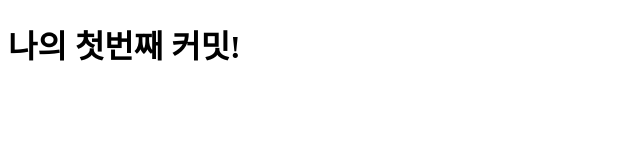
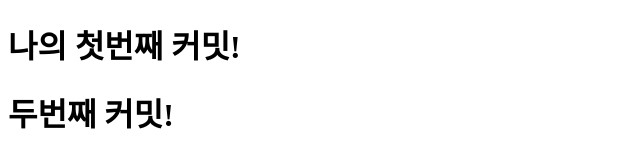
Before and after one commit to ironjaehyun/myrepo, a plain HTML site: page ex01.html in a window 1280 px wide. Shown: the whole page, without its empty margins (0-640 px from the left). Drawn offline with Linux system fonts and the light colour scheme.

Commit message:
두번째 커밋입니다!

```diff
--- a/ex01.html
+++ b/ex01.html
@@ -8,4 +8,5 @@
 <body>
 
     <h1>나의 첫번째 커밋!</h1>
+    <h1>두번째 커밋!</h1>
 </body>
```
